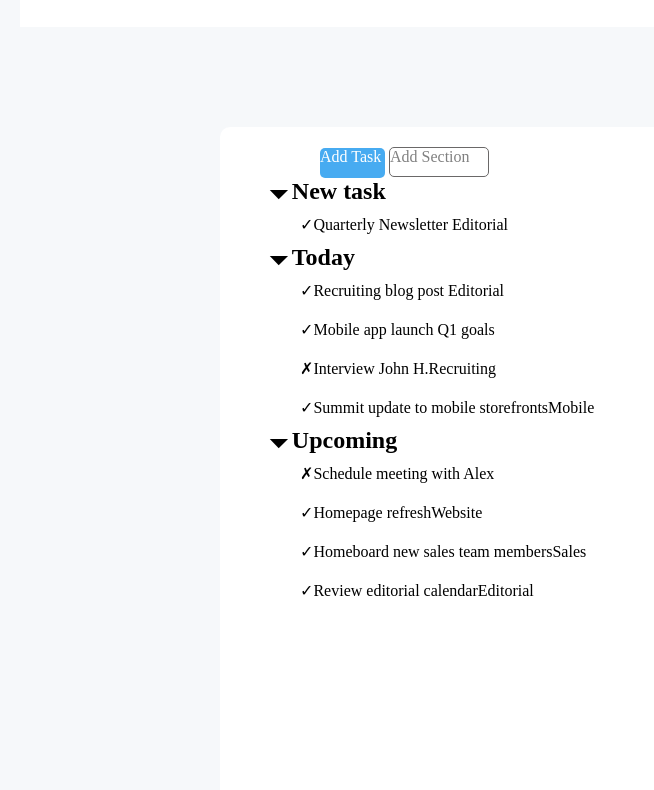
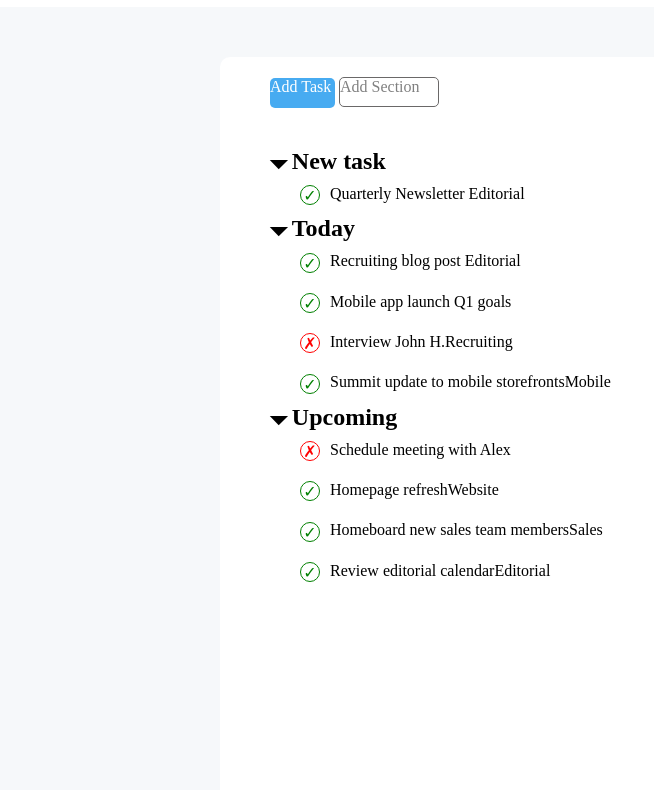
Before and after one commit to Carlomadella/html-css-toboolist, a plain HTML site: page index.html in a window 1280 px wide. Shown: the part 93-883 px from the top of the page, without its empty margins (0-654 px from the left). Drawn offline with Linux system fonts and the light colour scheme.

Commit message:
aggiunto CSS alle spunte e alle X

```diff
--- a/CSS/style.css
+++ b/CSS/style.css
@@ -12,13 +12,13 @@ body{
 .inline{
     display: inline-block;
     vertical-align: middle;
+    padding: 20px 0 0 20px;
 }
 
 .dashboard {
     height: 100px;
     width: auto;
     font-size: 25px;
-    margin: 20px 20px 0px 20px;
     background-color: #fff;
 }
 /* FINE HEADER */
@@ -26,14 +26,14 @@ body{
 /* INIZIO MAIN */
 .container{
     height: 1200px;
-    margin: 0px 200px 10px 200px;
+    margin: 0px 100px 10px 200px;
     padding: 20px 50px;
     background-color: white;
     border-radius: 10px;
 }
 
 main{
-    padding: 50px 20px;
+    padding: 0px 20px;
     margin-top: 50px;
 }
 
@@ -44,7 +44,6 @@ main{
 }
 
 .first-buttons{
-    margin-left: 50px;
     vertical-align: middle;
 }
 
@@ -75,8 +74,12 @@ li{
     list-style-type: none;
 }
 
+.lista{
+    margin-top: 40px;
+}
+
 .first-list{
-    padding: 10px;
+    padding: 20px;
 }
 
 .triangolino{
@@ -84,12 +87,26 @@ li{
     margin-right: 5px;
 }
 
-.new-task{
+.spunta-verde{
     display: inline-block;
-    width: 150px;
+    height: 20px;
+    width: 20px;
+    margin-right: 10px;
+    border: 1px solid green;
+    border-radius: 50%;
+    color: green;
+    text-align: center;
+    vertical-align: middle;
 }
 
-.second-item{
+.x-rossa{
     display: inline-block;
-
+    height: 20px;
+    width: 20px;
+    margin-right: 10px;
+    border: 1px solid red;
+    border-radius: 50%;
+    color: red;
+    text-align: center;
+    vertical-align: middle;
 }
--- a/index.html
+++ b/index.html
@@ -27,7 +27,7 @@
     <!-- inizio liste -->
     <!-- prima lista -->
     <div>
-        <div>
+        <div class="lista">
             <h2><span class="triangolino">&#x1F783;</span>New task</h2>
             <ul>
                 <li><span class="spunta-verde">&#x2713;</span>Quarterly Newsletter <span class="editorial">Editorial</span></li>
@@ -39,7 +39,7 @@
             <ul>
                 <li><span class="spunta-verde">&#x2713;</span>Recruiting blog post <span class="editorial">Editorial</span></li>
                 <li><span class="spunta-verde">&#x2713;</span>Mobile app launch <span class="q1-goals">Q1 goals</span></li>
-                <li><span class="X-rossa">&#x2717;</span>Interview John H.<span class="recruiting">Recruiting</span></li>
+                <li><span class="x-rossa">&#x2717;</span>Interview John H.<span class="recruiting">Recruiting</span></li>
                 <li><span class="spunta-verde">&#x2713;</span>Summit update to mobile storefronts<span class="mobile">Mobile</span></li>
             </ul>
         </div>
@@ -47,7 +47,7 @@
         <div>
             <h2><span class="triangolino">&#x1F783;</span>Upcoming</span></h2>
             <ul>
-                <li><span class="X-rossa">&#x2717;</span>Schedule meeting with Alex</li>
+                <li><span class="x-rossa">&#x2717;</span>Schedule meeting with Alex</li>
                 <li><span class="spunta-verde">&#x2713;</span>Homepage refresh<span class="website">Website</span></li>
                 <li><span class="spunta-verde">&#x2713;</span>Homeboard new sales team members<span class="sales">Sales</span></li>
                 <li><span class="spunta-verde">&#x2713;</span>Review editorial calendar<span class="editorial">Editorial</span></li>
```
